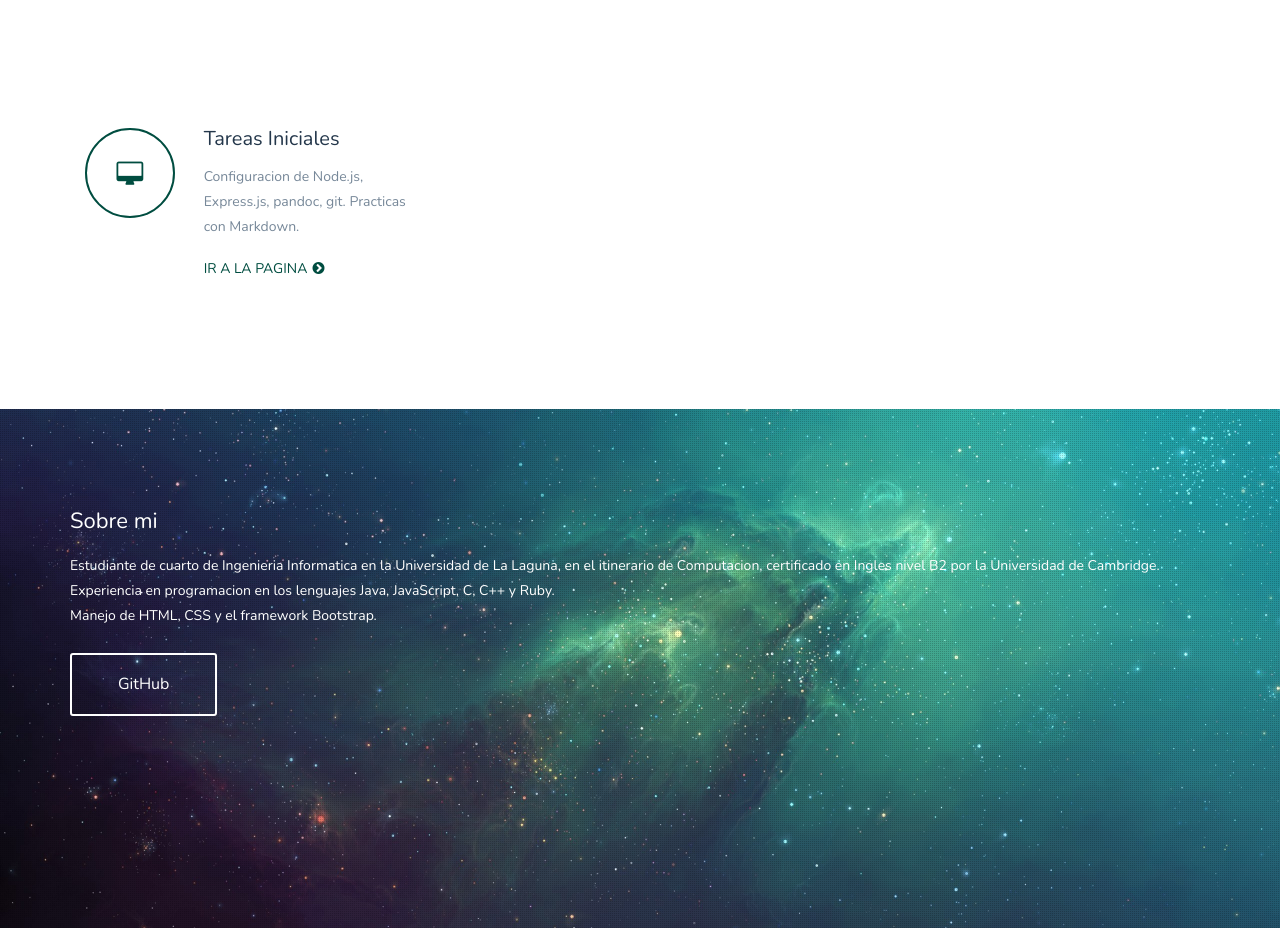
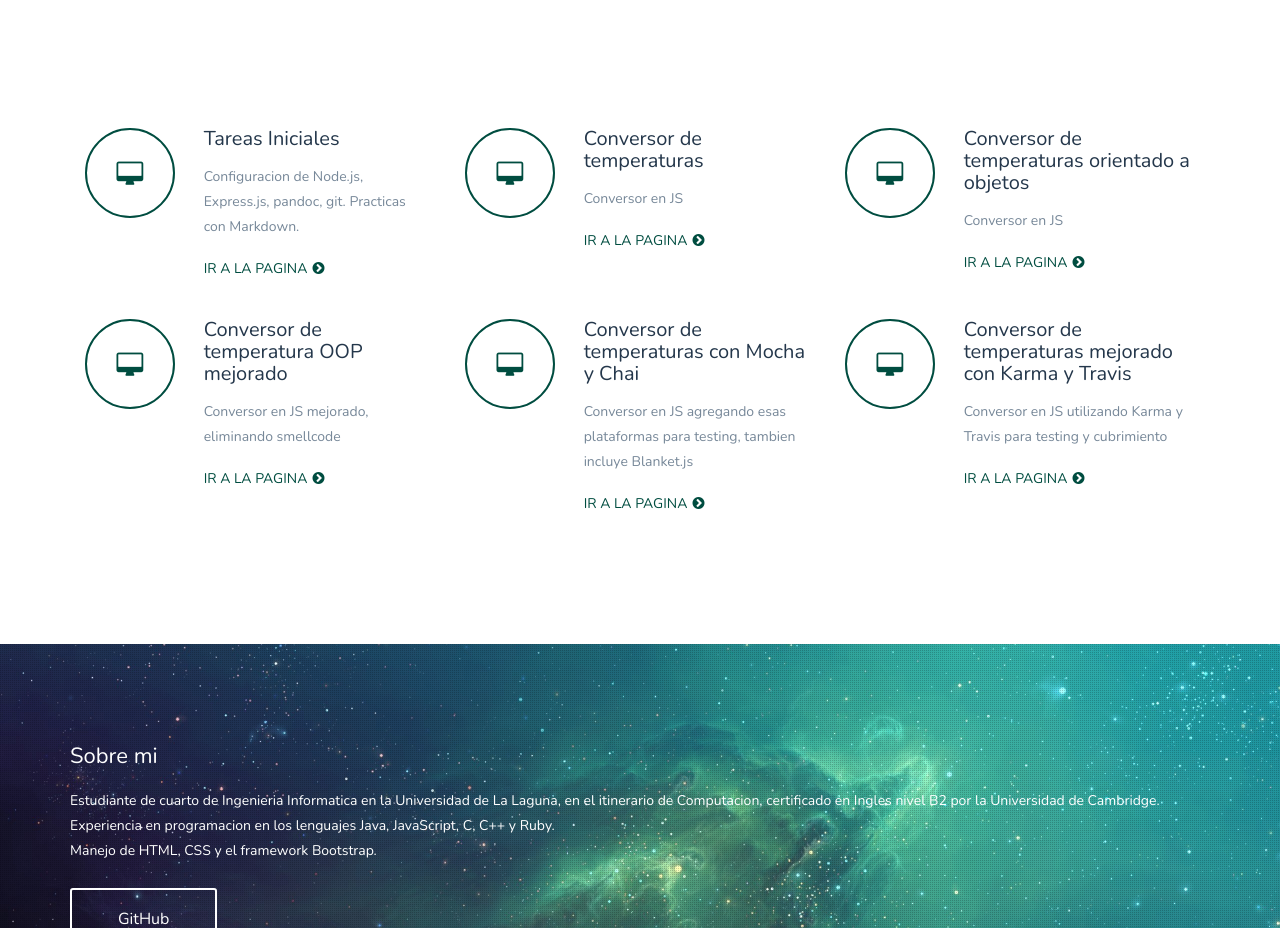
Before and after one commit to eduardobritosan/eduardobritosan.github.io, a website: page index.html in a window 1280 px wide. Shown: the part 802-1730 px from the top of the page. Drawn offline with nearby package versions, Linux system fonts and the light colour scheme.

Commit message:
Added new assignments

```diff
--- a/index.html
+++ b/index.html
@@ -74,6 +74,68 @@
               </div>
             </div>
 
+            <div class="col-md-4 feature-1 wp2">
+              <div class="feature-icon">
+                <i class="fa fa-desktop"></i>
+              </div>
+              <div class="feature-content">
+                <h1>Conversor de temperaturas</h1>
+                <p>Conversor en JS </p>
+                <a href="https://github.com/ULL-ESIT-GRADOII-PL/conversor-de-temperatura-simple-javier-eduardo" class="read-more-btn">Ir a la pagina<i class="fa fa-chevron-circle-right"></i></a>
+              </div>
+            </div>
+
+            <div class="col-md-4 feature-1 wp2">
+              <div class="feature-icon">
+                <i class="fa fa-desktop"></i>
+              </div>
+              <div class="feature-content">
+                <h1>Conversor de temperaturas orientado a objetos</h1>
+                <p>Conversor en JS </p>
+                <a href="https://github.com/ULL-ESIT-GRADOII-PL/object-oriented-programming-in-js-javier-eduardo" class="read-more-btn">Ir a la pagina<i class="fa fa-chevron-circle-right"></i></a>
+              </div>
+            </div>
+
+          </div>
+        </div>
+        <br>
+        <br>
+        <div class="row">
+          <div class="col-md-12">
+
+            <div class="col-md-4 feature-1 wp2">
+              <div class="feature-icon">
+                <i class="fa fa-desktop"></i>
+              </div>
+              <div class="feature-content">
+                <h1>Conversor de temperatura OOP mejorado</h1>
+                <p>Conversor en JS mejorado, eliminando smellcode</p>
+                <a href="https://github.com/ULL-ESIT-GRADOII-PL/eliminacion-del-switch-eduardo-y-javier" class="read-more-btn">Ir a la pagina<i class="fa fa-chevron-circle-right"></i></a>
+              </div>
+            </div>
+
+            <div class="col-md-4 feature-1 wp2">
+              <div class="feature-icon">
+                <i class="fa fa-desktop"></i>
+              </div>
+              <div class="feature-content">
+                <h1>Conversor de temperaturas con Mocha y Chai</h1>
+                <p>Conversor en JS agregando esas plataformas para testing, tambien incluye Blanket.js </p>
+                <a href="https://github.com/ULL-ESIT-GRADOII-PL/mocha-y-chai-eduardo-y-javier" class="read-more-btn">Ir a la pagina<i class="fa fa-chevron-circle-right"></i></a>
+              </div>
+            </div>
+
+            <div class="col-md-4 feature-1 wp2">
+              <div class="feature-icon">
+                <i class="fa fa-desktop"></i>
+              </div>
+              <div class="feature-content">
+                <h1>Conversor de temperaturas mejorado con Karma y Travis</h1>
+                <p>Conversor en JS utilizando Karma y Travis para testing y cubrimiento </p>
+                <a href="https://github.com/ULL-ESIT-GRADOII-PL/karma-y-travis-eduardo-y-javier" class="read-more-btn">Ir a la pagina<i class="fa fa-chevron-circle-right"></i></a>
+              </div>
+            </div>
+
           </div>
         </div>
       </div>
```
